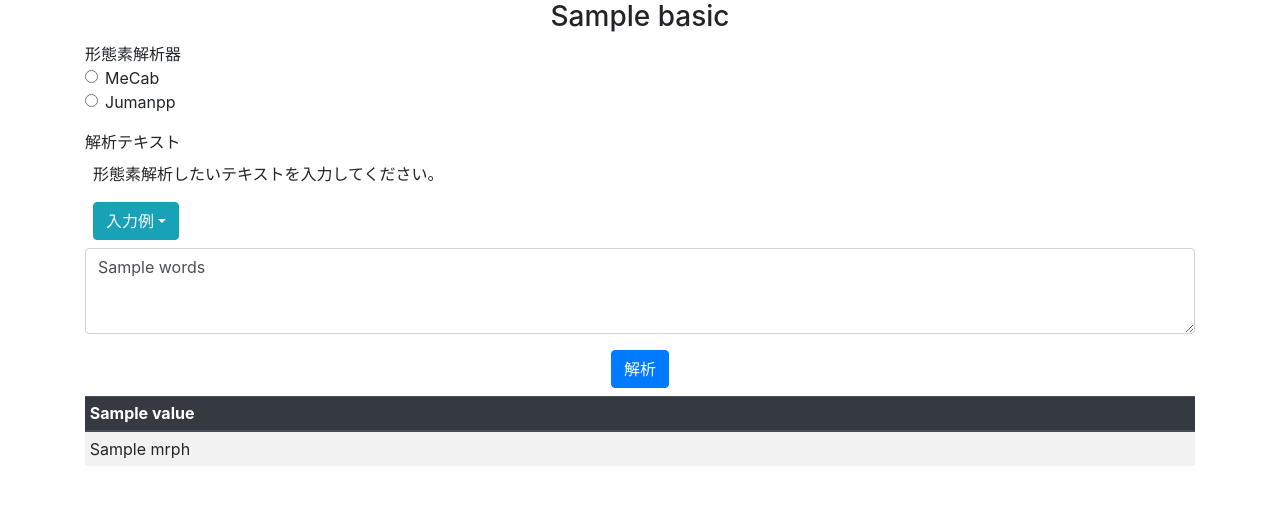
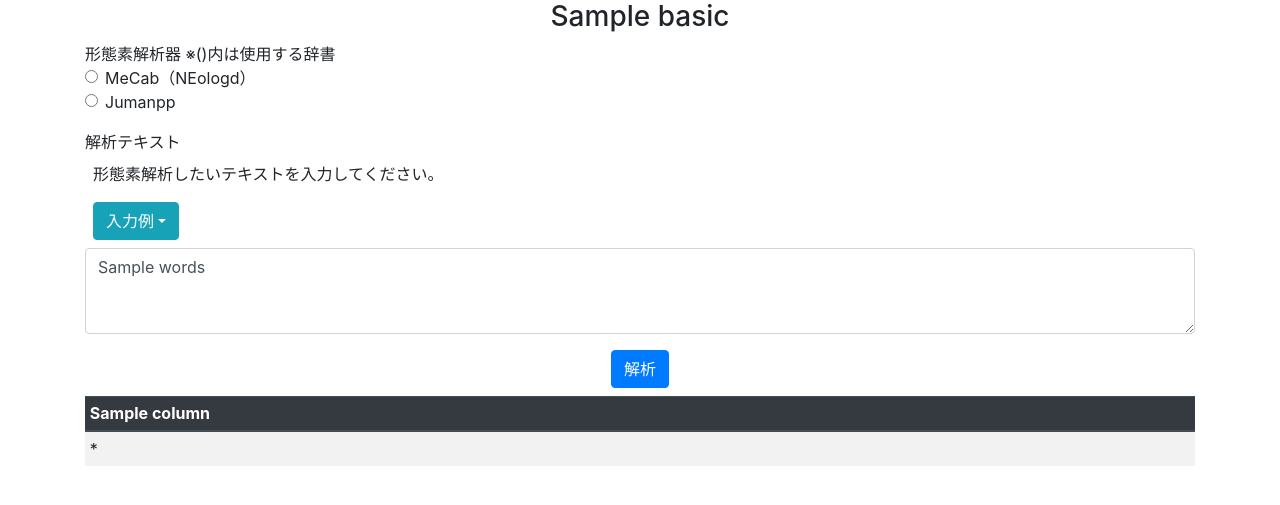
Before and after one commit to takeYY/Gitai, a Flask app: template templates/morphological.html in a window 1280 px wide. Shown: the part 56-561 px from the top of the page. Run offline with Flask 2, Linux system fonts and the light colour scheme; the template is opened without the code that fills it: most values are stand-ins (such as "Sample title", 1, 10 or a date in 2020); some libraries are stand-ins or nearby versions.

Commit message:
形態素解析：辞書名追加、結果をcsvとしてtmpに保存

```diff
--- a/app.py
+++ b/app.py
@@ -1,7 +1,7 @@
 import os
 from flask import Flask, render_template, request, redirect, url_for, send_file, send_from_directory
 from waitress import serve
-from get_data import get_hinshi_dict, get_khcoder_df, get_basic_data, get_novels_tuple, get_edogawa_merge_df, get_juman_mrph, mecab_divide_dict, juman_divide_dict
+from get_data import get_hinshi_dict, get_khcoder_df, get_basic_data, get_novels_tuple, get_edogawa_merge_df, get_juman_mrph, mecab_divide_dict, juman_divide_dict, dict_in_list2csv
 from co_oc_network import create_network
 import MeCab
 
@@ -193,8 +193,11 @@ def morphological_analysis():
         # Jumanppの分類辞書
         divide_dict = juman_divide_dict()
 
+    # mrph_resultをcsvとして保存し、df, csv_nameを取得
+    result_df, csv_name = dict_in_list2csv(mrph_result, divide_dict)
     # 形態素解析結果をまとめるデータ群
-    mrph_data = dict(words=text, mrph=mrph_result, divide_dict=divide_dict)
+    # mrph=mrph_result, divide_dict=divide_dict)
+    mrph_data = dict(words=text, result_df=result_df, csv_name=csv_name)
 
     return render_template('morphological.html', basic_data=basic_data, mrph_type=mrph_type, mrph_data=mrph_data)
 
--- a/templates/morphological.html
+++ b/templates/morphological.html
@@ -8,11 +8,11 @@
     ----- 形態素解析器 -----
     -->
     <div class='form-group'>
-      <label for='mrph' class='form-check-label'>形態素解析器</label>
+      <label for='mrph' class='form-check-label'>形態素解析器 ※()内は使用する辞書</label>
       <div class='form-check'>
         <input type='radio' name='mrph' value='mecab' id='mecab' class='form-check-input' {{'checked' if
         mrph_type == 'mecab' or mrph_type == 'None' else '' }}>
-        <label for='mecab' class='form-check-label'>MeCab</label>
+        <label for='mecab' class='form-check-label'>MeCab（NEologd）</label>
       </div>
       <div class='form-check'>
         <input type='radio' name='mrph' value='juman' id='juman' class='form-check-input' {{'checked' if mrph_type == 'juman' else '' }}>
@@ -51,14 +51,14 @@
     <table class='table table-sm table-striped table-hover'>
       <thead class='thead-dark'>
         <tr>
-          {% for value in mrph_data.get('divide_dict').values() %}
-          <th>{{ value }}</th>
+          {% for column in mrph_data.get('result_df').columns %}
+          <th>{{ column }}</th>
           {% endfor %}
         </tr>
       </thead>
-      {% for mrph in mrph_data.get('mrph') %}
+      {% for index, mrph in mrph_data.get('result_df').iterrows() %}
       <tr>
-        {% for key in mrph_data.get('divide_dict').keys() %}
+        {% for key in mrph_data.get('result_df').columns %}
         <td>{{ mrph.get(key, '*') }}</td>
         {% endfor %}
       </tr>
```
Also changed, not shown: get_data.py (+18 -0 lines).
